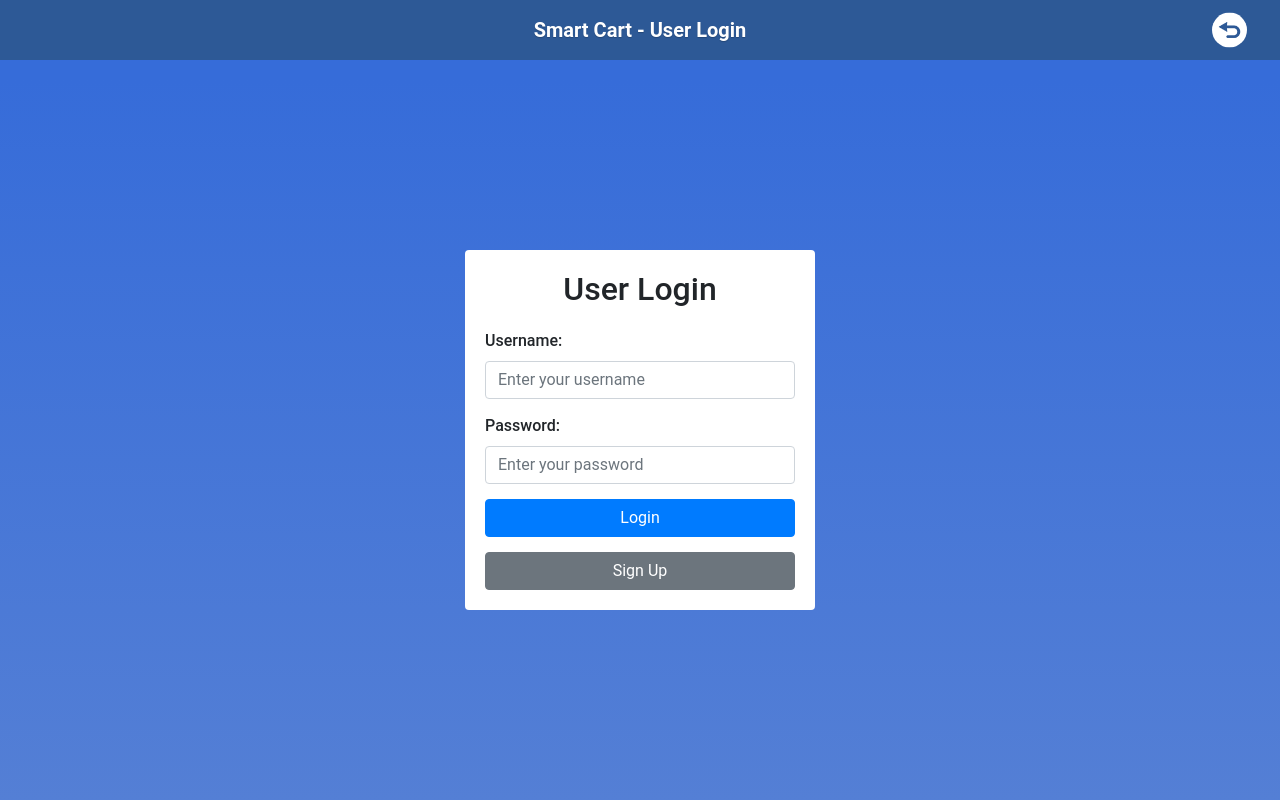
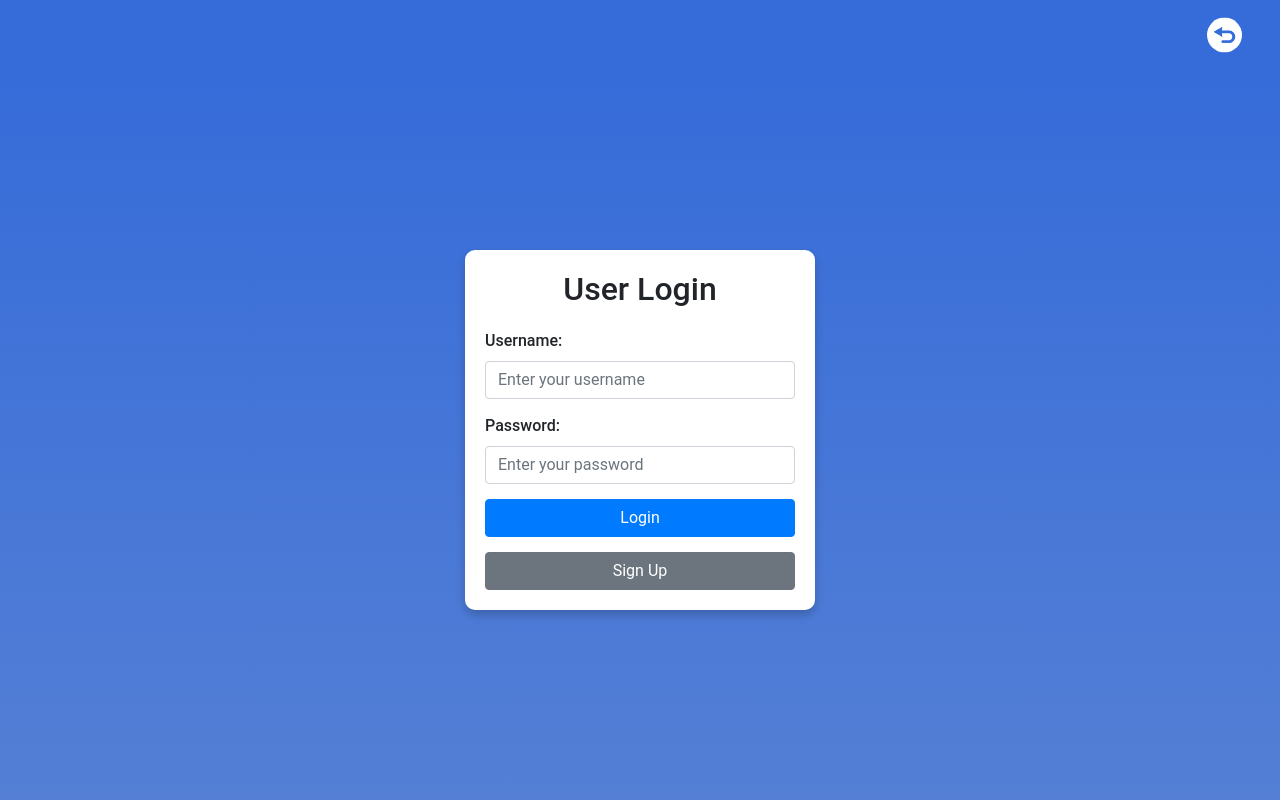
Before and after one commit to gcarson1/SmartCart, a Flask app: page /user_login in a window 1280 px wide. Run offline with Flask 3, Linux system fonts and the light colour scheme; some libraries are stand-ins or nearby versions.

Commit message:
frontend

```diff
--- a/static/css/general.css
+++ b/static/css/general.css
@@ -11,7 +11,7 @@
   .top_menu {
     width: 100%;
     height: 60px;
-    background-color: #2d5996;
+    background-color: #366CD9;
     color: #fff;
     display: flex;
     align-items: center;
@@ -67,8 +67,8 @@
     background-color: #fff;
     width: 350px;
     padding: 20px;
-    border-radius: 4px;
-    box-shadow: none;
+    border-radius: 10px;
+    box-shadow: 0px 5px 10px rgba(0, 0, 0, 0.198);
   }
 
   .login-wrapper h2,
--- a/static/css/index.css
+++ b/static/css/index.css
@@ -33,6 +33,8 @@ body {
   position: absolute;
   right: 8px;
   top: 50%;
+  margin-top: 5px;
+  margin-right: 5px;
   transform: translateY(-50%);
 }
 
@@ -48,6 +50,7 @@ body {
   width: 140px;
   display: none;
   z-index: 1000;
+  border: 1px solid #bdbcbc;
 }
 
 .avatar-dropdown.show {
@@ -128,12 +131,12 @@ body {
 .left-column {
   width: 25%;
   background-color: #f9fdff;
-  border-right: 1px solid #e0e0e0;
   height: calc(100vh - 80px); /* 60px = height of .top_menu */
   display: flex;
   flex-direction: column;
   border-radius: 15px;
   margin-right: 10px;
+  border-radius: 15px;
 }
 
 .left-column .header {
@@ -146,7 +149,8 @@ body {
   align-items: center;
   justify-content: space-between;
   color: #7a7a7a;
-  border-radius: 15px;
+  border-top-left-radius: 15px;
+  border-top-right-radius: 15px;
 }
 
 .new-chat-btn {
@@ -207,6 +211,7 @@ body {
   overflow: hidden;
   height: calc(100vh - 80px); /* 60px = height of .top_menu */
   border-radius: 15px;
+
 }
 
 
--- a/static/css/signup.css
+++ b/static/css/signup.css
@@ -6,5 +6,5 @@
       font-family: "Roboto", sans-serif;
     }
     body {
-      background-color: #cecece; /* Light gray background */
+      background-color: #366CD9; /* Light gray background */
     }
--- a/static/css/user_login.css
+++ b/static/css/user_login.css
@@ -6,7 +6,7 @@
       font-family: "Roboto", sans-serif;
     }
     body {
-      background-color: #cecece; /* Light gray background */
+      background-color: #366CD9; /* Light gray background */
     }
     /* Sign Up button spacing */
     .signup-btn {
@@ -14,6 +14,7 @@
     }
     /* Google sign-in styling */
     .google-signin {
+      background-color: #366CD9;
       margin-top: 15px;
       text-align: center;
     }
--- a/templates/admin_login.html
+++ b/templates/admin_login.html
@@ -14,7 +14,6 @@
 </head>
 <body>
   <div class="top_menu">
-    <div class="title">Smart Cart - Admin Login</div>
     <div class="user_info">
       <a href="/" class="main-return">
         <img src="static/main-return.png" alt="Return to main page" />
--- a/templates/admin_signup.html
+++ b/templates/admin_signup.html
@@ -14,7 +14,6 @@
 </head>
 <body>
   <div class="top_menu">
-    <div class="title">Smart Cart - Admin Sign Up</div>
     <div class="user_info">
       <a href="/" class="main-return">
         <img src="static/main-return.png" alt="Return to main page" />
--- a/templates/signup.html
+++ b/templates/signup.html
@@ -14,7 +14,6 @@
 <body>
   <!-- Top Bar -->
   <div class="top_menu">
-    <div class="title">Smart Cart - Sign Up</div>
     <div class="user_info">
       <!-- Return to main page button -->
       <a href="/user_login" class="main-return">
--- a/templates/user_login.html
+++ b/templates/user_login.html
@@ -16,7 +16,6 @@
 <body>
   <!-- Top Bar -->
   <div class="top_menu">
-    <div class="title">Smart Cart - User Login</div>
     <div class="user_info">
       <!-- Return to main page button -->
       <a href="/" class="main-return">
```
Also changed, not shown: templates/landing.html (+12 -0 lines).
